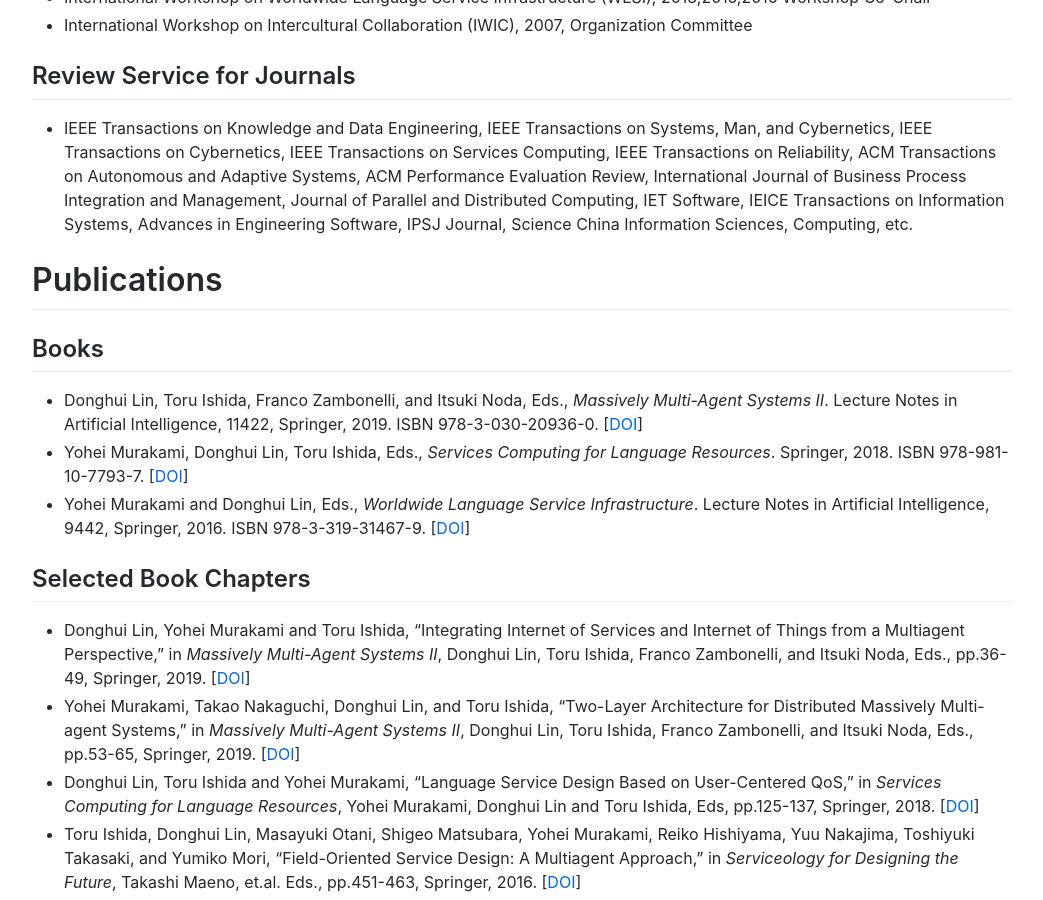
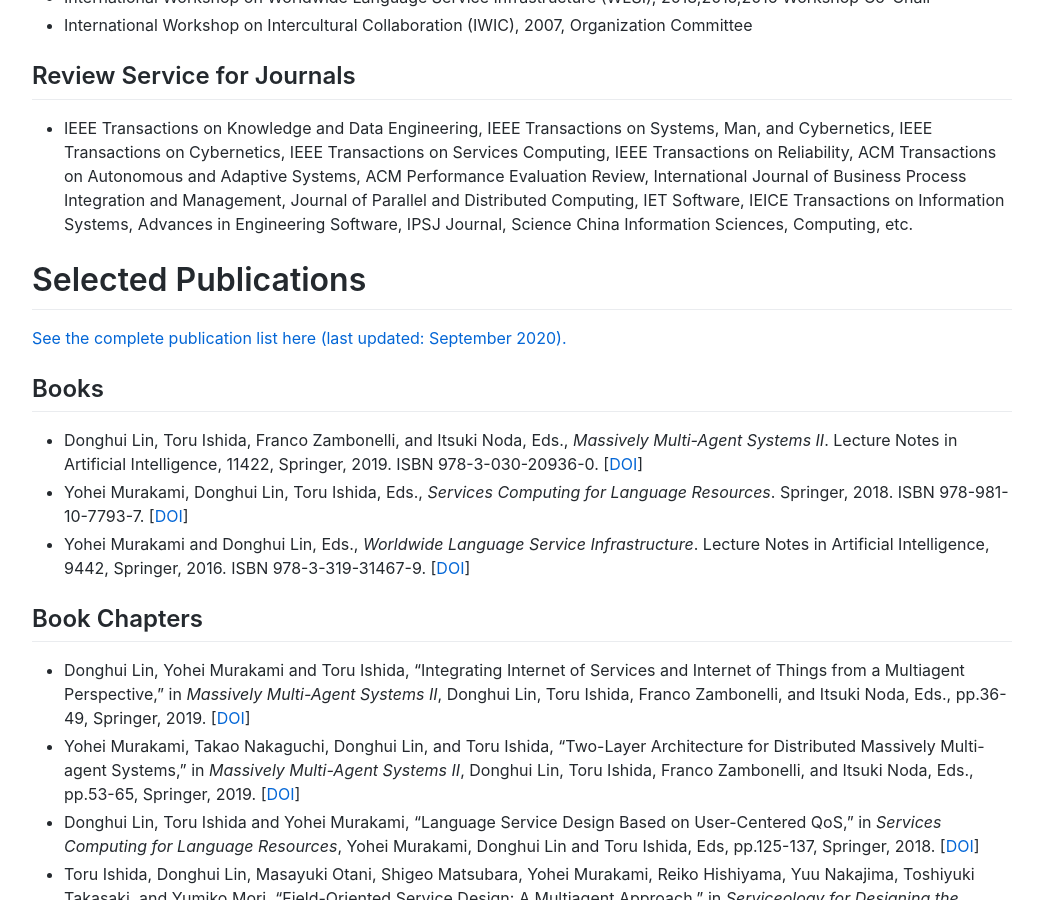
Before and after one commit to lindh/lindh.github.io, a Jekyll site: the page built from index.md, in a window 1280 px wide and 900 px high, scrolled down 2272 px. Shown: the whole window, without its empty margins (118-1161 px from the left). Built offline with Jekyll 4.4.1, drawn with Linux system fonts in a browser that asks for light colours; comment, search, counter and statistics services are not loaded; some of the changed text lies outside the part shown.

Commit message:
9/27 updated

```diff
--- a/index.md
+++ b/index.md
@@ -72,14 +72,15 @@
 ## Review Service for Journals
 - IEEE Transactions on Knowledge and Data Engineering, IEEE Transactions on Systems, Man, and Cybernetics, IEEE Transactions on Cybernetics, IEEE Transactions on Services Computing, IEEE Transactions on Reliability, ACM Transactions on Autonomous and Adaptive Systems, ACM Performance Evaluation Review, International Journal of Business Process Integration and Management, Journal of Parallel and Distributed Computing, IET Software, IEICE Transactions on Information Systems, Advances in Engineering Software, IPSJ Journal, Science China Information Sciences, Computing, etc.
 
-# Publications
+# Selected Publications
+[See the complete publication list here (last updated: September 2020).](./publication.html)
 
 ## Books
 - Donghui Lin, Toru Ishida, Franco Zambonelli, and Itsuki Noda, Eds., _Massively Multi-Agent Systems II_. Lecture Notes in Artificial Intelligence, 11422, Springer, 2019. ISBN 978-3-030-20936-0. [[DOI](https://doi.org/10.1007/978-3-030-20937-7)]
 - Yohei Murakami, Donghui Lin, Toru Ishida, Eds., _Services Computing for Language Resources_. Springer, 2018. ISBN 978-981-10-7793-7. [[DOI](https://doi.org/10.1007/978-981-10-7793-7)]
 - Yohei Murakami and Donghui Lin, Eds., _Worldwide Language Service Infrastructure_. Lecture Notes in Artificial Intelligence, 9442, Springer, 2016. ISBN 978-3-319-31467-9. [[DOI](https://doi.org/10.1007/978-3-319-31468-6)]
 
-## Selected Book Chapters
+## Book Chapters
 - Donghui Lin, Yohei Murakami and Toru Ishida, "Integrating Internet of Services and Internet of Things from a Multiagent Perspective," in _Massively Multi-Agent Systems II_, Donghui Lin, Toru Ishida, Franco Zambonelli, and Itsuki Noda, Eds., pp.36-49, Springer, 2019. [[DOI](https://doi.org/10.1007/978-3-030-20937-7_3)]
 - Yohei Murakami, Takao Nakaguchi, Donghui Lin, and Toru Ishida, "Two-Layer Architecture for Distributed Massively Multi-agent Systems," in _Massively Multi-Agent Systems II_, Donghui Lin, Toru Ishida, Franco Zambonelli, and Itsuki Noda, Eds., pp.53-65, Springer, 2019. [[DOI](https://doi.org/10.1007/978-3-030-20937-7_4)]
 - Donghui Lin, Toru Ishida and Yohei Murakami, "Language Service Design Based on User-Centered QoS," in _Services Computing for Language Resources_, Yohei Murakami, Donghui Lin and Toru Ishida, Eds, pp.125-137, Springer, 2018. [[DOI](https://doi.org/10.1007/978-981-10-7793-7_8)]
```
Also changed, not shown: other parts of index.md (+2 -2 lines), publication.md (+1 -1 lines).
